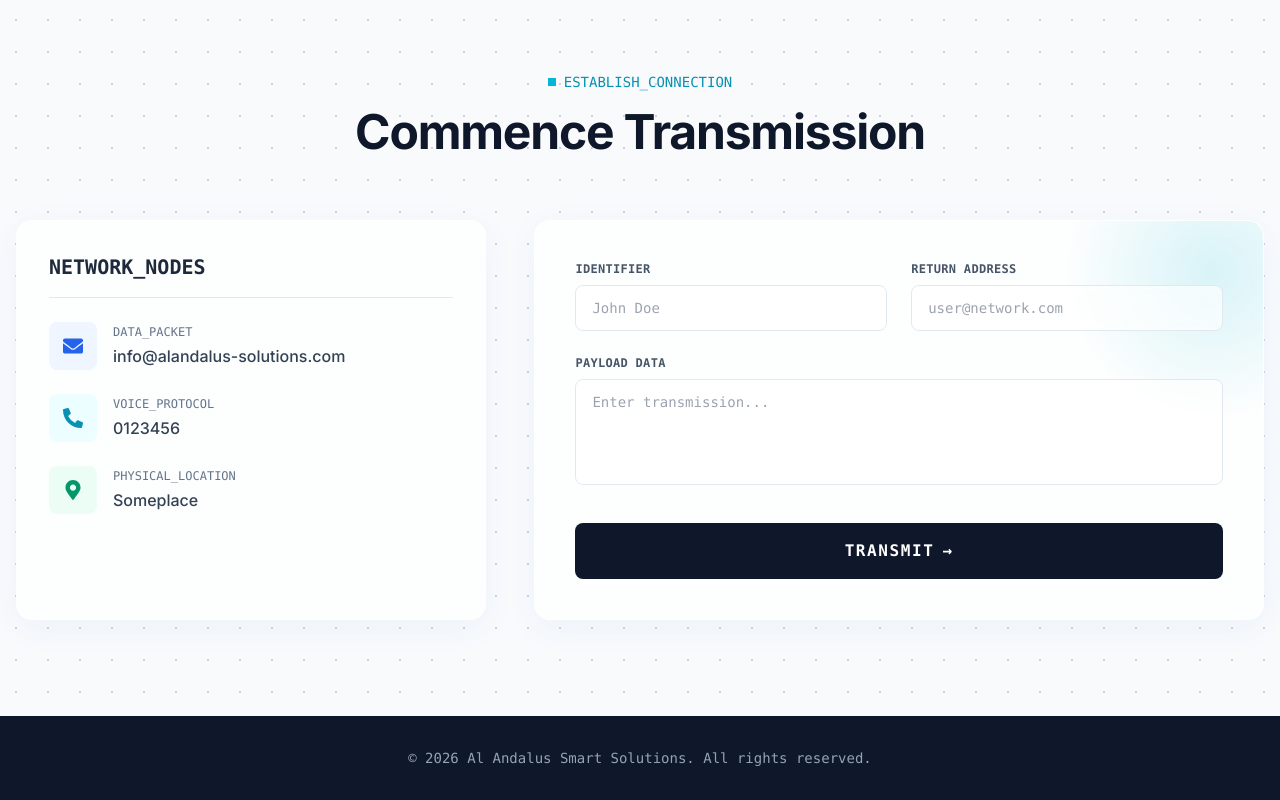
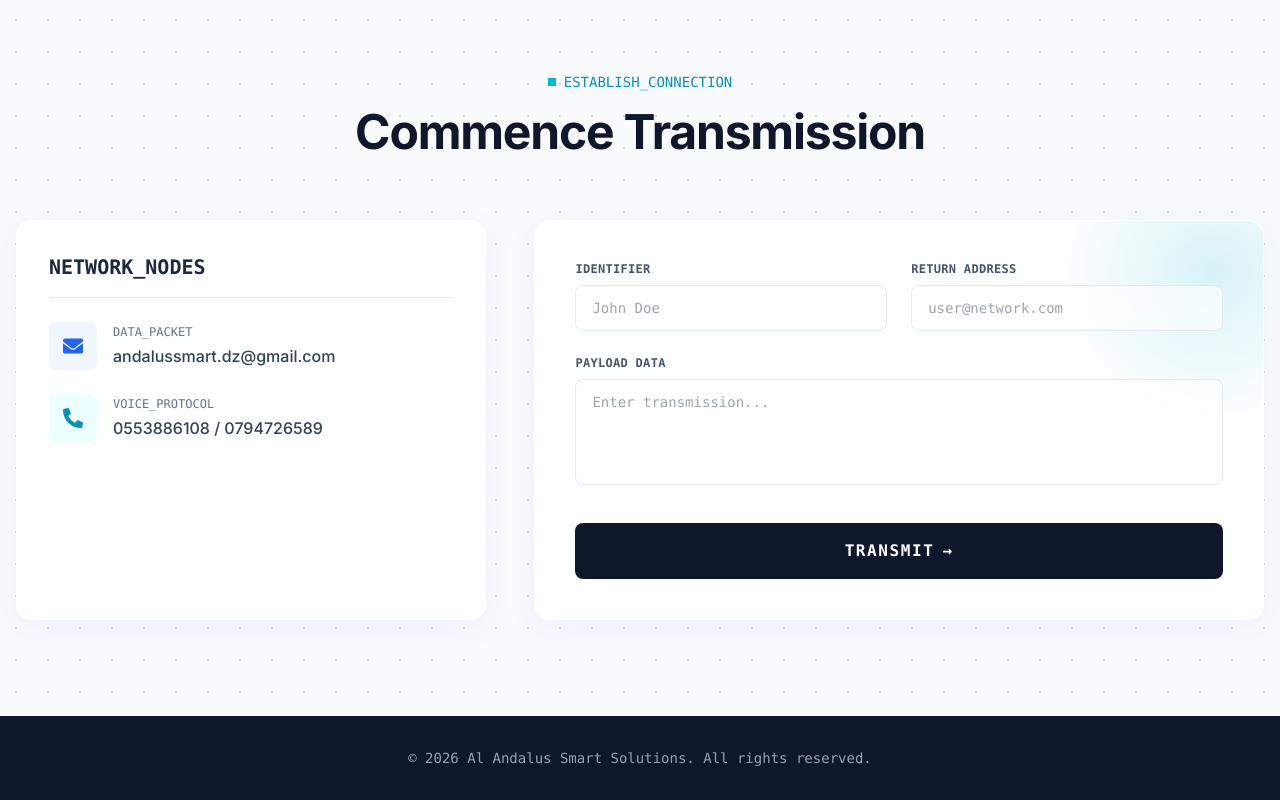
Before and after one commit to restaurantappdz-alt/AndalusSmartSolutions, a React (Vite) app: page / in a window 1280 px wide. Shown: the part 2090-2890 px from the top of the page. Built offline with nearby package versions, Linux system fonts and the light colour scheme.

Commit message:
Update contact info and remove location row

```diff
--- a/src/components/Contact.jsx
+++ b/src/components/Contact.jsx
@@ -1,6 +1,6 @@
 import React, { useState } from 'react';
 import { motion } from 'framer-motion';
-import { FaEnvelope, FaPhoneAlt, FaMapMarkerAlt } from 'react-icons/fa';
+import { FaEnvelope, FaPhoneAlt } from 'react-icons/fa';
 import { useLanguage } from '../context/LanguageContext';
 
 const Contact = () => {
@@ -60,7 +60,7 @@ const Contact = () => {
                   </div>
                   <div className="flex flex-col overflow-hidden">
                     <span className="text-[10px] md:text-xs text-slate-500 font-mono mb-1 truncate">DATA_PACKET</span>
-                    <span className="text-sm md:text-base text-slate-700 font-medium truncate">info@alandalus-solutions.com</span>
+                    <span className="text-sm md:text-base text-slate-700 font-medium truncate">andalussmart.dz@gmail.com</span>
                   </div>
                 </div>
                 <div className="flex items-center group">
@@ -69,16 +69,7 @@ const Contact = () => {
                   </div>
                   <div className="flex flex-col">
                     <span className="text-[10px] md:text-xs text-slate-500 font-mono mb-1">VOICE_PROTOCOL</span>
-                    <span className="text-sm md:text-base text-slate-700 font-medium" dir="ltr">0123456</span>
-                  </div>
-                </div>
-                <div className="flex items-center group">
-                  <div className="w-10 h-10 md:w-12 md:h-12 rounded-lg bg-emerald-50 flex items-center justify-center text-emerald-600 me-4 group-hover:bg-emerald-500 group-hover:text-white transition-colors shrink-0">
-                    <FaMapMarkerAlt size={18} className="md:w-5 md:h-5" />
-                  </div>
-                  <div className="flex flex-col">
-                    <span className="text-[10px] md:text-xs text-slate-500 font-mono mb-1">PHYSICAL_LOCATION</span>
-                    <span className="text-sm md:text-base text-slate-700 font-medium">Someplace</span>
+                    <span className="text-sm md:text-base text-slate-700 font-medium" dir="ltr">0553886108 / 0794726589</span>
                   </div>
                 </div>
               </div>
```
